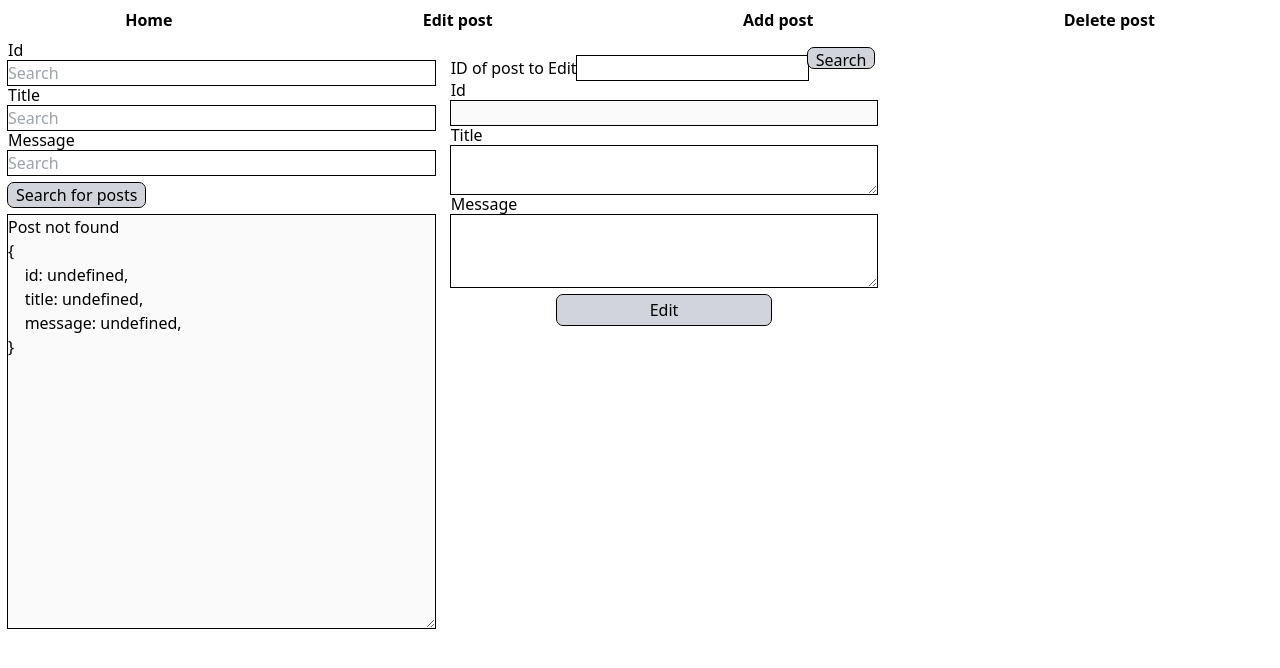
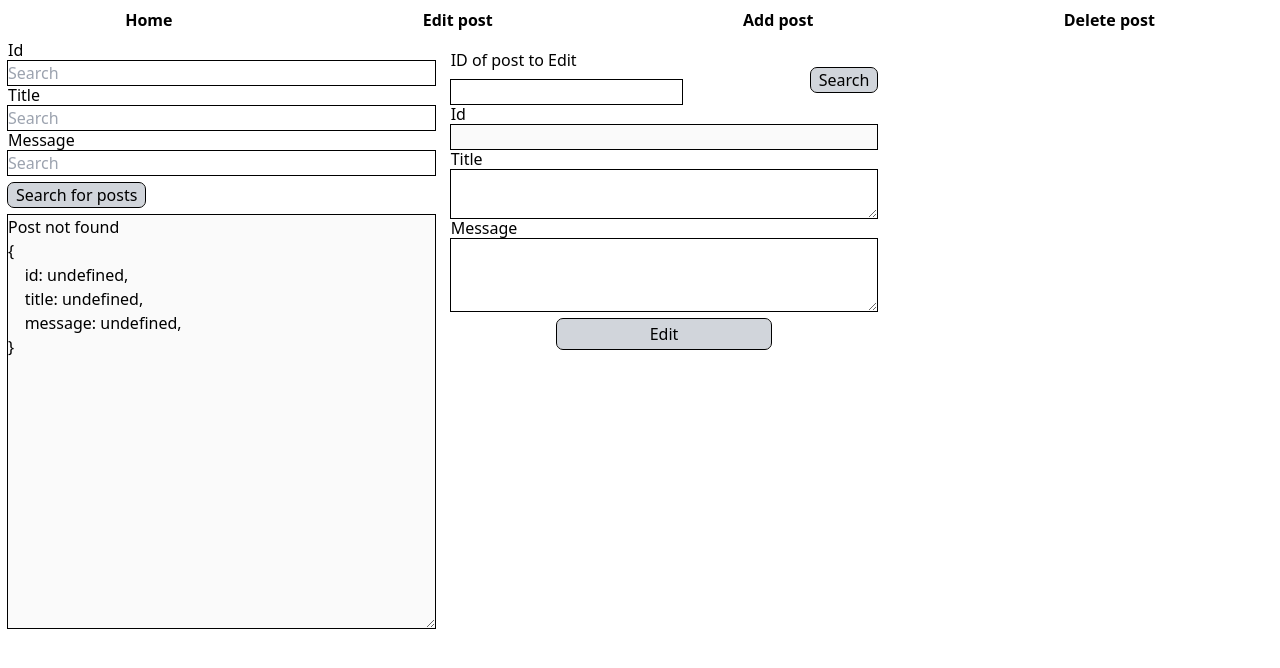
Before and after one commit to xobandech/node.js-react-posts-api, a React (Create React App) app in the folder client/: page /edit in a window 1280 px wide. Shown: the top 668 px of the page. Built offline with nearby package versions, Linux system fonts and the light colour scheme.

Commit message:
Add some styling to search button

```diff
--- a/client/src/pages/EditPage.tsx
+++ b/client/src/pages/EditPage.tsx
@@ -25,7 +25,7 @@ const EditPage = () => {
             />
           </div>
           <button
-            className="h-1/2 bg-gray-300 rounded-md px-2 outline outline-1"
+            className="bg-gray-300 rounded-md my-auto ml-4 px-2 outline outline-1"
             onClick={async () => {
               await searchPostsById(editPostId).then((data) =>
                 setEditPostFields(data)
```
